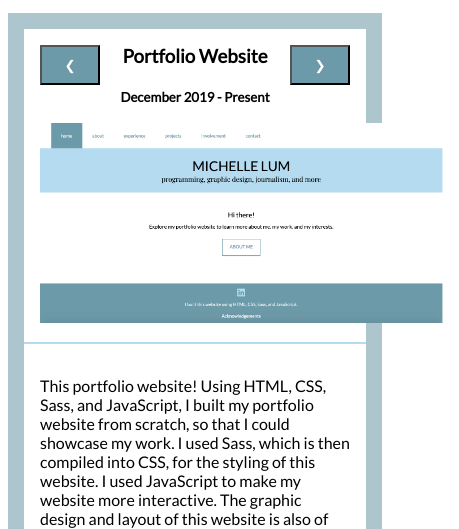
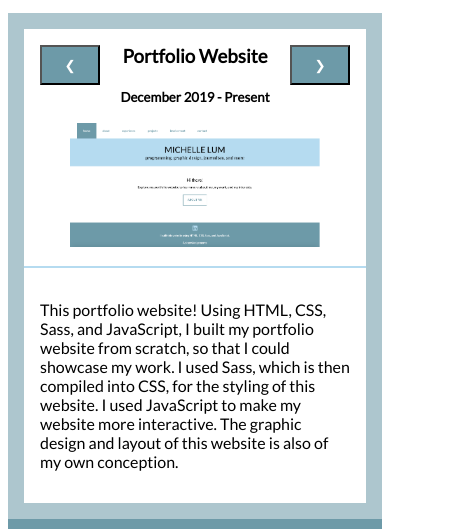
Before and after one commit to mlum123/portfoliodec2019, a website: page dist/technical.html in a window 390 px wide. Shown: the part 155-684 px from the top of the page, 459 px wide, since content can reach past the window. Drawn offline with Linux system fonts and the light colour scheme; a web font is replaced by a local one.

Commit message:
resizing of technical project page photos for phone

```diff
--- a/scss/_mobile.scss
+++ b/scss/_mobile.scss
@@ -39,8 +39,8 @@
   .technical-projects {
     .slide {
       .slide-img {
-        height: 200px;
-        width: auto;
+        width: 250px;
+        height: auto;
       }
     }
   }
```
Also changed, not shown: dist/css/main.css.
